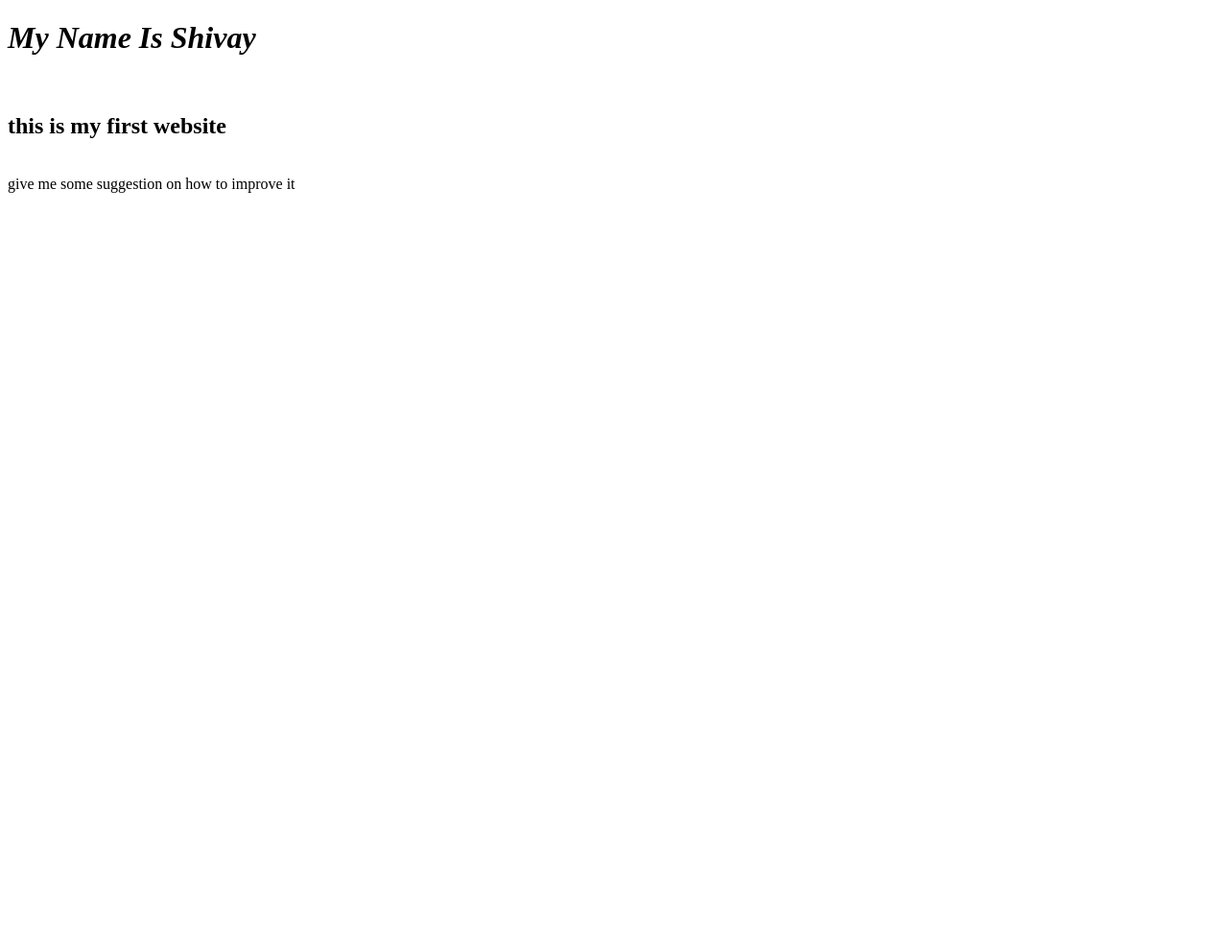
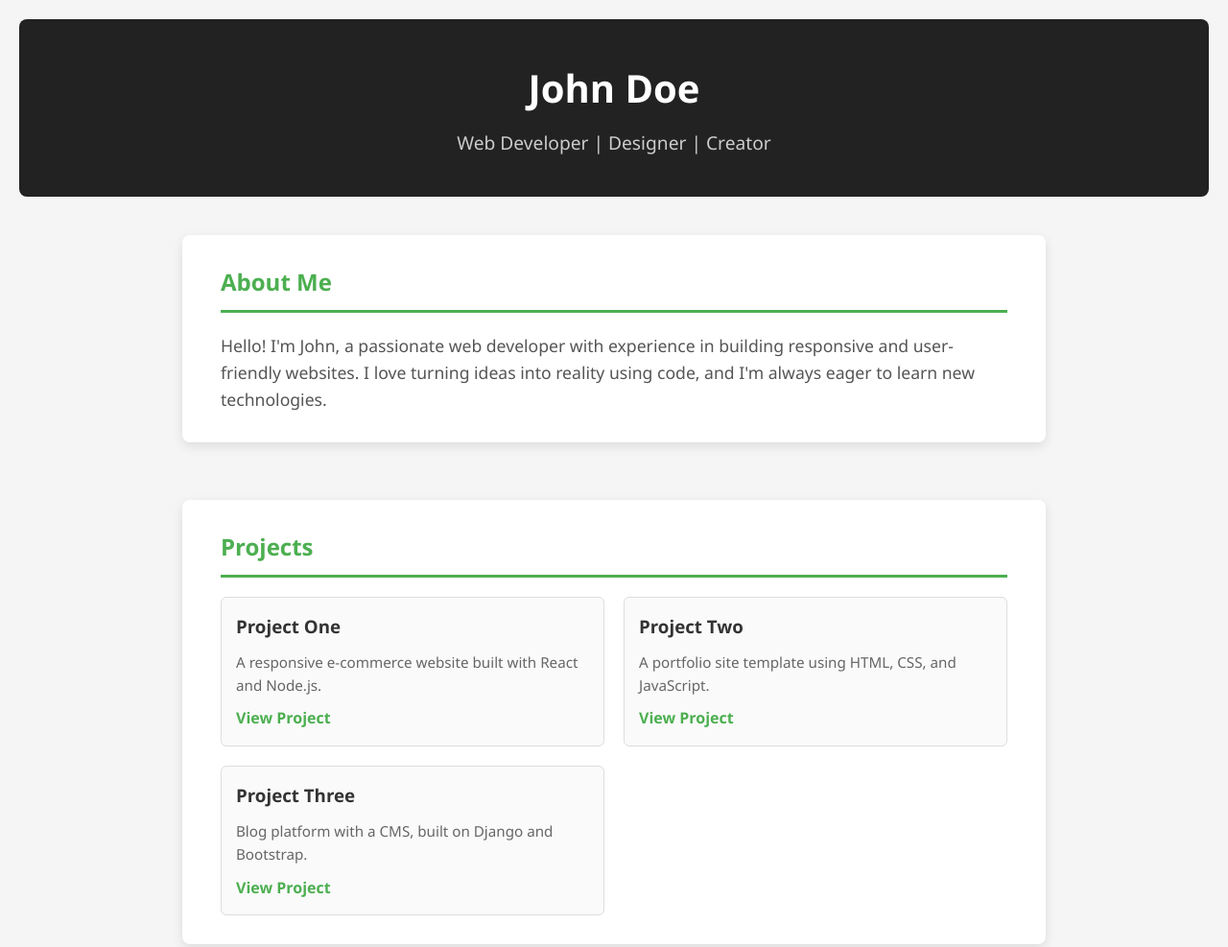
Before and after one commit to Shivorior/website, a plain HTML site: page index.html in a window 1280 px wide. Shown: the top 987 px of the page at 96% size. Before the commit the page ends 800 px from the top, so only its background shows below. Drawn offline with Linux system fonts and the light colour scheme.

Commit message:
index.html

```diff
--- a/index.html
+++ b/index.html
@@ -1,18 +1,195 @@
 <!DOCTYPE html>
-<html>
+<html lang="en">
 <head>
-<title>
-    MY FIRST WEBSITE
-</title>
+  <meta charset="UTF-8" />
+  <meta name="viewport" content="width=device-width, initial-scale=1" />
+  <title>My Portfolio</title>
+  <style>
+    /* Basic Reset */
+    * {
+      box-sizing: border-box;
+      margin: 0;
+      padding: 0;
+    }
+
+    body {
+      font-family: 'Segoe UI', Tahoma, Geneva, Verdana, sans-serif;
+      background-color: #f5f5f5;
+      color: #333;
+      line-height: 1.6;
+      padding: 20px;
+    }
+
+    header {
+      text-align: center;
+      padding: 40px 20px;
+      background-color: #222;
+      color: #fff;
+      margin-bottom: 40px;
+      border-radius: 8px;
+    }
+
+    header h1 {
+      font-size: 2.5rem;
+      margin-bottom: 10px;
+    }
+
+    header p {
+      font-size: 1.2rem;
+      font-weight: 300;
+      color: #ccc;
+    }
+
+    section {
+      max-width: 900px;
+      margin: 0 auto 60px auto;
+      background: white;
+      padding: 30px 40px;
+      border-radius: 8px;
+      box-shadow: 0 4px 12px rgba(0,0,0,0.1);
+    }
+
+    section h2 {
+      margin-bottom: 20px;
+      border-bottom: 3px solid #4CAF50;
+      padding-bottom: 10px;
+      color: #4CAF50;
+    }
+
+    /* About Section */
+    #about p {
+      font-size: 1.1rem;
+      color: #555;
+    }
+
+    /* Projects Section */
+    .projects-list {
+      display: grid;
+      grid-template-columns: repeat(auto-fit, minmax(280px, 1fr));
+      gap: 20px;
+    }
+
+    .project {
+      background: #fafafa;
+      border: 1px solid #ddd;
+      border-radius: 6px;
+      padding: 15px;
+      transition: box-shadow 0.3s ease;
+    }
+
+    .project:hover {
+      box-shadow: 0 8px 16px rgba(0,0,0,0.15);
+    }
+
+    .project h3 {
+      margin-bottom: 10px;
+      color: #333;
+    }
+
+    .project p {
+      font-size: 0.95rem;
+      color: #666;
+      margin-bottom: 10px;
+    }
+
+    .project a {
+      text-decoration: none;
+      color: #4CAF50;
+      font-weight: 600;
+    }
+
+    /* Contact Section */
+    form {
+      display: flex;
+      flex-direction: column;
+      gap: 15px;
+    }
+
+    input, textarea {
+      padding: 10px;
+      font-size: 1rem;
+      border: 1px solid #ccc;
+      border-radius: 6px;
+      resize: vertical;
+    }
+
+    button {
+      background-color: #4CAF50;
+      border: none;
+      padding: 15px;
+      color: white;
+      font-size: 1.1rem;
+      cursor: pointer;
+      border-radius: 6px;
+      transition: background-color 0.3s ease;
+    }
+
+    button:hover {
+      background-color: #45a049;
+    }
+
+    footer {
+      text-align: center;
+      padding: 20px;
+      color: #777;
+      font-size: 0.9rem;
+    }
+
+    @media (max-width: 600px) {
+      body {
+        padding: 10px;
+      }
+
+      section {
+        padding: 20px;
+      }
+    }
+  </style>
 </head>
 <body>
-    <p>
-         <I>
-            <h1>My Name Is Shivay</h1>
-        </I>
-        <br>
-        <h2> this is my first website</h2>
-        <br>give me some suggestion on how to improve it
-    </p>
+  <header>
+    <h1>John Doe</h1>
+    <p>Web Developer | Designer | Creator</p>
+  </header>
+
+  <section id="about">
+    <h2>About Me</h2>
+    <p>Hello! I'm John, a passionate web developer with experience in building responsive and user-friendly websites. I love turning ideas into reality using code, and I'm always eager to learn new technologies.</p>
+  </section>
+
+  <section id="projects">
+    <h2>Projects</h2>
+    <div class="projects-list">
+      <div class="project">
+        <h3>Project One</h3>
+        <p>A responsive e-commerce website built with React and Node.js.</p>
+        <a href="#" target="_blank" rel="noopener">View Project</a>
+      </div>
+      <div class="project">
+        <h3>Project Two</h3>
+        <p>A portfolio site template using HTML, CSS, and JavaScript.</p>
+        <a href="#" target="_blank" rel="noopener">View Project</a>
+      </div>
+      <div class="project">
+        <h3>Project Three</h3>
+        <p>Blog platform with a CMS, built on Django and Bootstrap.</p>
+        <a href="#" target="_blank" rel="noopener">View Project</a>
+      </div>
+    </div>
+  </section>
+
+  <section id="contact">
+    <h2>Contact Me</h2>
+    <form action="mailto:your-email@example.com" method="post" enctype="text/plain">
+      <input type="text" name="name" placeholder="Your Name" required />
+      <input type="email" name="email" placeholder="Your Email" required />
+      <textarea name="message" rows="5" placeholder="Your Message" required></textarea>
+      <button type="submit">Send Message</button>
+    </form>
+  </section>
+
+  <footer>
+    &copy; 2025 John Doe. All rights reserved.
+  </footer>
 </body>
 </html>
```
